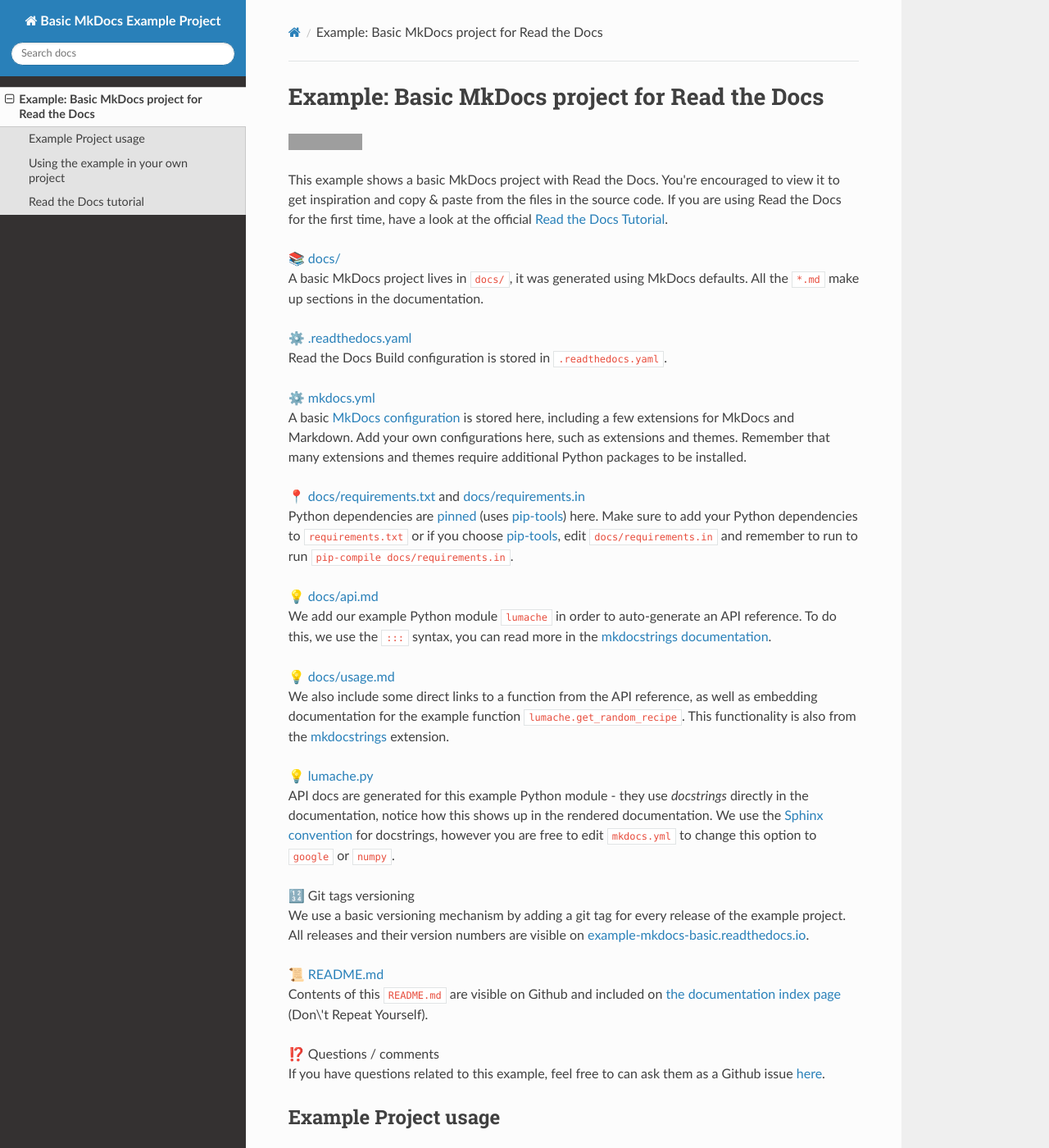
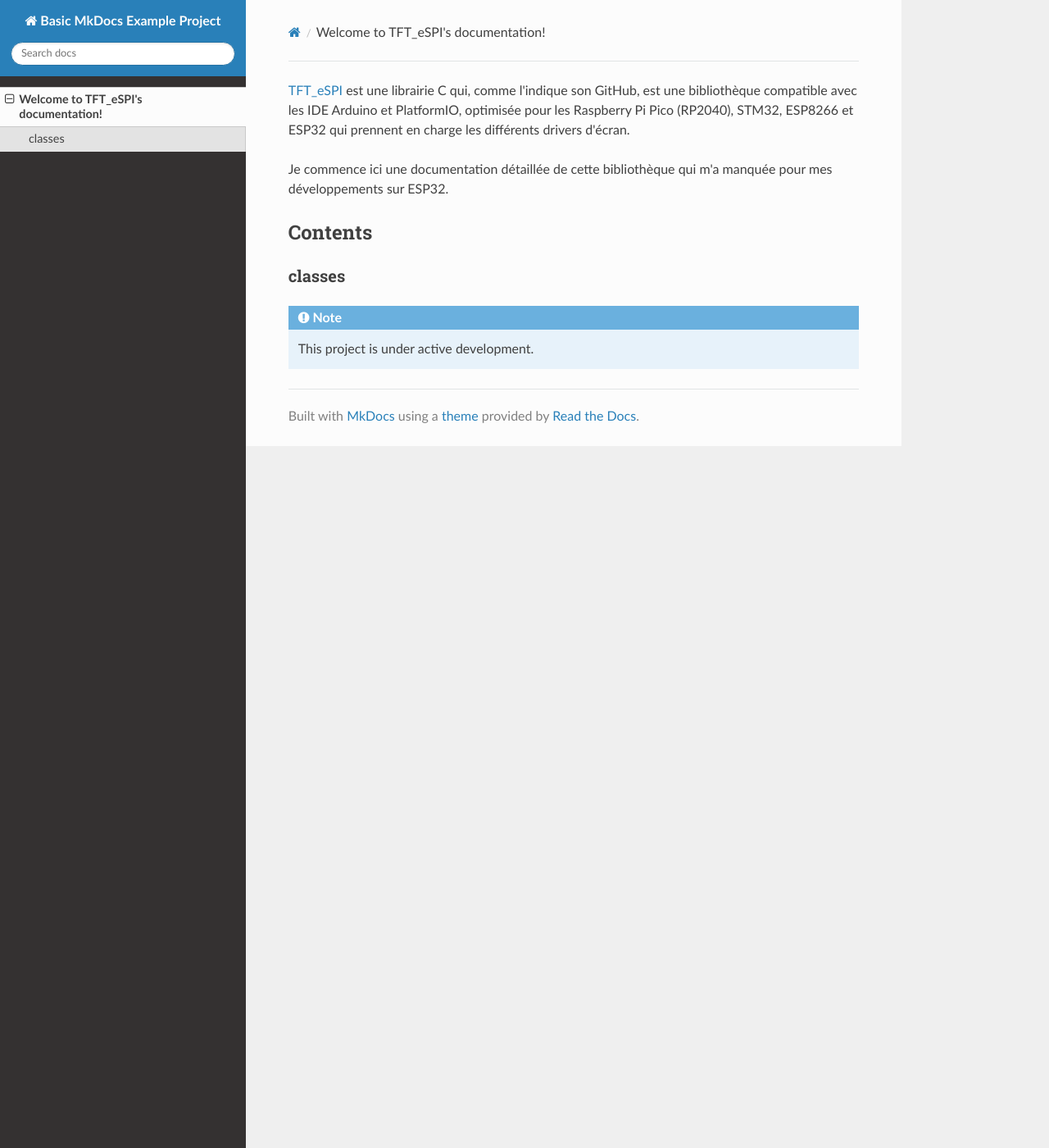
Before and after one commit to Marcussacapuces91/doc-TFT_eSPI, an MkDocs documentation site: the page built from docs/index.md, in a window 1280 px wide and 1400 px high. Shown: the whole window at 82% size. Built offline with MkDocs 1.6.1, drawn with Linux system fonts in a browser that asks for light colours; nearby versions of some CDN libraries; some of the changed text lies outside the part shown; grey boxes are pictures that could not be loaded.

Commit message:
add requirements.in

```diff
--- a/README.md
+++ b/README.md
@@ -1,8 +1,11 @@
-Example: Basic MkDocs project for Read the Docs
-===============================================
+# Documentation TFT_eSPI
 
-[![Documentation Status](https://readthedocs.org/projects/example-mkdocs-basic/badge/?version=latest)](https://example-mkdocs-basic.readthedocs.io/en/latest/?badge=latest)
+https://readthedocs.org/projects/doc-tft-espi/badge/?version=latest
 
+
+[![Documentation Status](https://readthedocs.org/projects/projects/doc-tft-espi/badge/?version=latest)](https://projects/doc-tft-espi.readthedocs.io/en/latest/?badge=latest)
+
+<!--
 This example shows a basic MkDocs project with Read the Docs. You're encouraged to view it to get inspiration and copy & paste from the files in the source code. If you are using Read the Docs for the first time, have a look at the official [Read the Docs Tutorial](https://docs.readthedocs.io/en/stable/tutorial/index.html).
 
 📚 [docs/](https://github.com/readthedocs-examples/example-mkdocs-basic/blob/main/docs/)<br>
@@ -71,3 +74,5 @@
 ----------------------
 
 To get started with Read the Docs, you may also refer to the [Read the Docs tutorial](https://docs.readthedocs.io/en/stable/tutorial/). It provides a full walk-through of building an example project similar to the one in this repository.
+
+-->
--- a/docs/index.md
+++ b/docs/index.md
@@ -1,13 +1,16 @@
-{!README.md!}
+---
+title: Welcome to TFT_eSPI's documentation!
+---
 
-# Welcome to Lumache's documentation!
+[TFT_eSPI](https://github.com/Bodmer/TFT_eSPI) est une librairie C qui, comme l'indique son GitHub, est
+une bibliothèque compatible avec les IDE Arduino et PlatformIO, optimisée pour les Raspberry Pi Pico (RP2040),
+STM32, ESP8266 et ESP32 qui prennent en charge les différents drivers d'écran.
 
-**Lumache** (/lu\'make/) is a Python library for cooks and food lovers
-that creates recipes mixing random ingredients. It pulls data from the
-[Open Food Facts database](https://world.openfoodfacts.org/) and offers
-a *simple* and *intuitive* API.
+Je commence ici une documentation détaillée de cette bibliothèque qui m'a manquée pour mes développements sur ESP32.
 
-Check out the [usage](usage) section for further information, including how to [install](usage#installation) the project.
+## Contents
+
+### classes
 
 !!! note
 
```
Also changed, not shown: pyproject.toml (deleted, +0 -8 lines).
